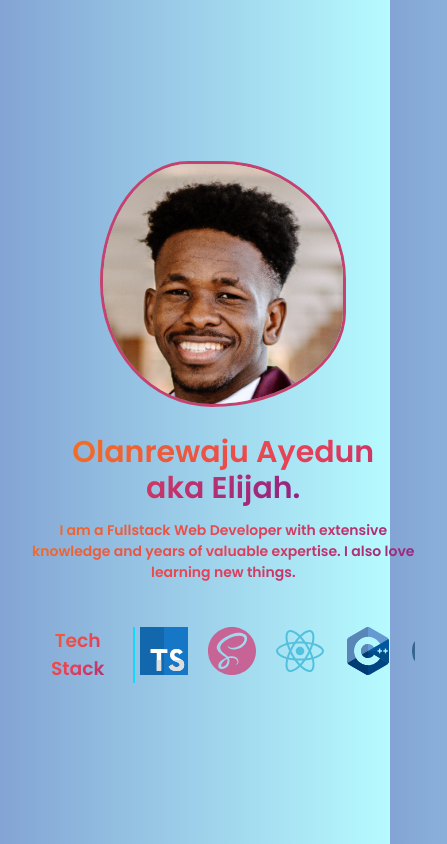
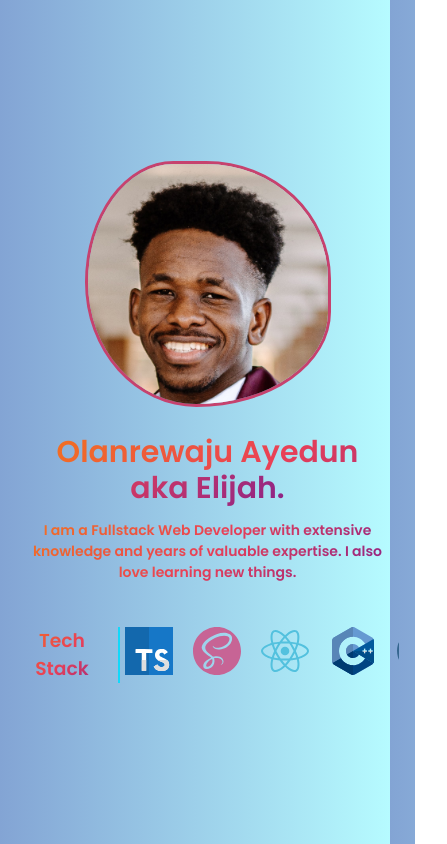
Before and after one commit to laneazzi/Lanre, a React (Vite) app: page / in a window 390 px wide. Shown: the whole page, 447 px wide, since content can reach past the window. Built offline with nearby package versions, Linux system fonts and the light colour scheme.

Commit message:
max width again

```diff
--- a/src/App.css
+++ b/src/App.css
@@ -1,5 +1,5 @@
 #root {
-  max-width: 1280px;
+  max-width: 90vw;
   margin: 0 auto;
   padding: 2rem;
   text-align: center;
@@ -12,7 +12,6 @@
 
 .title {
   text-align: left;
-  max-width: 600px;
 }
 
 .name {
@@ -29,7 +28,6 @@
   }
   .title {
     text-align: center;
-    max-width: 400px;
   }
   .name {
     font-size: 30px;
--- a/src/App.tsx
+++ b/src/App.tsx
@@ -15,12 +15,14 @@ function App() {
 
   const textStyle = isLightModeEnabled
     ? {
+        maxWidth: "600px",
         background:
           "-webkit-linear-gradient(135deg, #8a2387, #e94057, #f27121)",
         WebkitBackgroundClip: "text",
         WebkitTextFillColor: "transparent",
       }
     : {
+        maxWidth: "600px",
         background:
           "-webkit-linear-gradient(135deg, #a6ffcb, #12d8fa, #1fa2ff)",
         WebkitBackgroundClip: "text",
```
